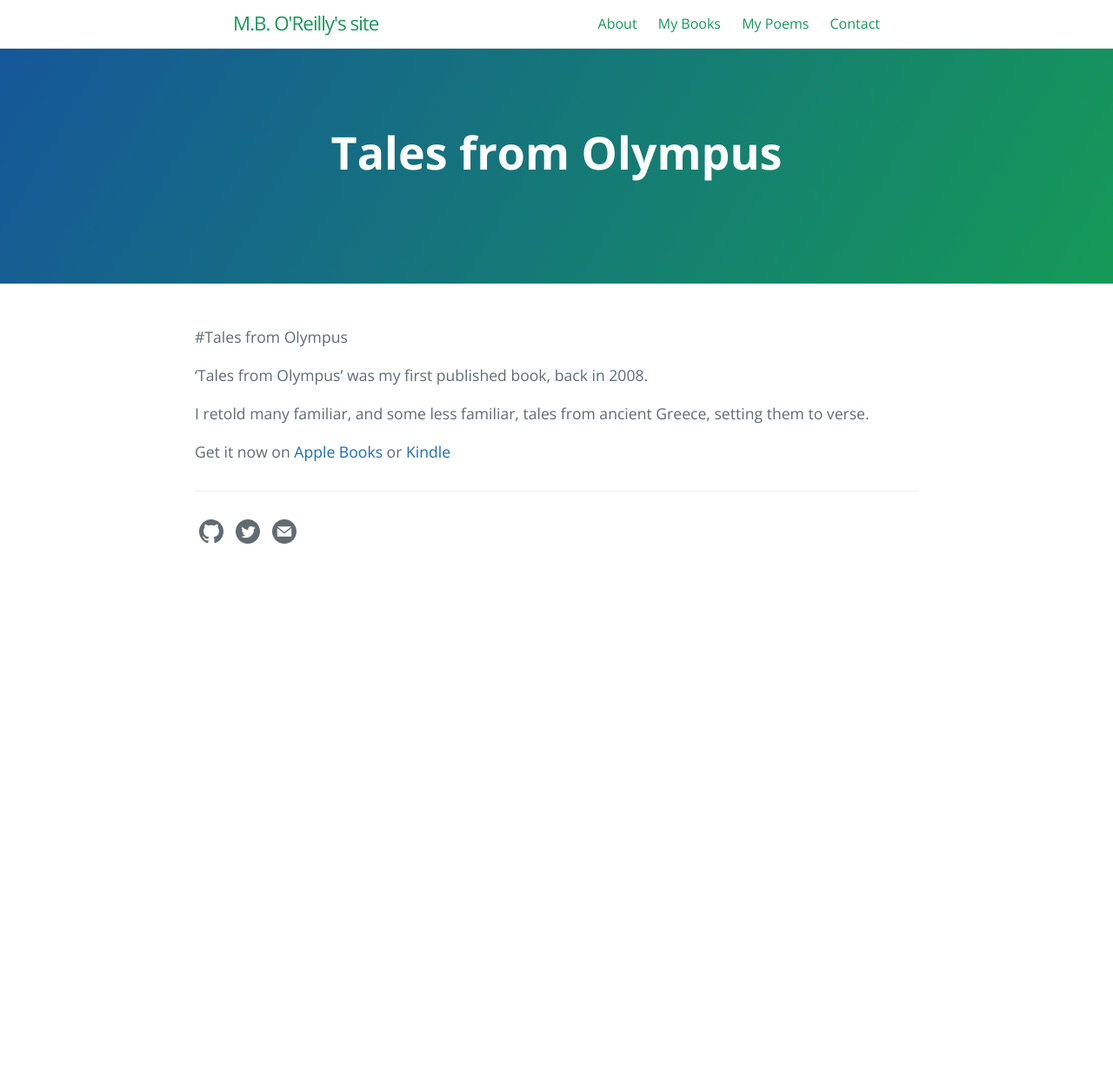
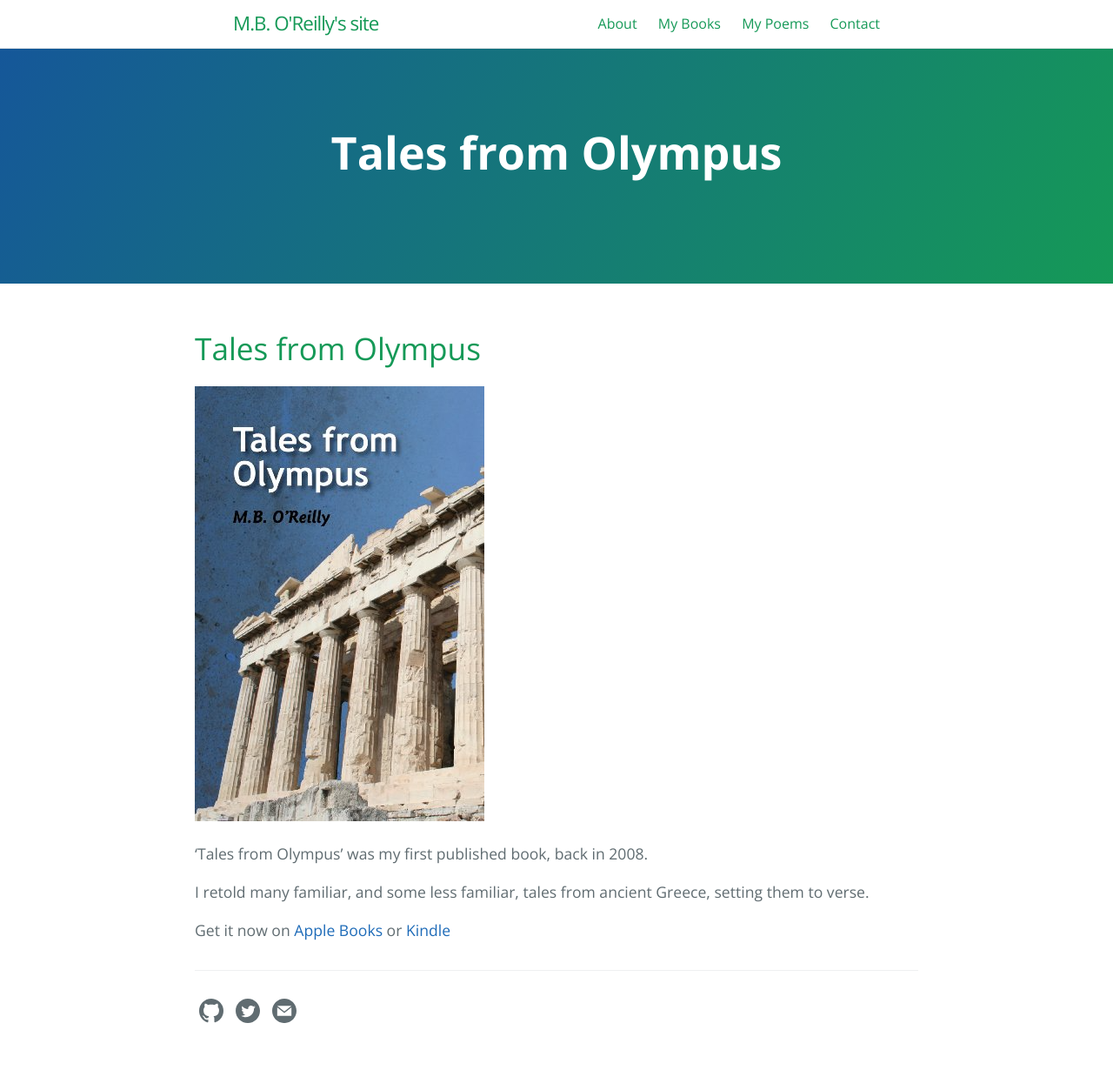
Before and after one commit to conoreilly/mbwebsite, a Jekyll site: the page built from _books/book-tales-from-olympus.md, in a window 1280 px wide. Shown: the whole page at 87% size. Built offline with Jekyll 4.4.1, drawn with Linux system fonts in a browser that asks for light colours; before the commit the page ends 900 px from its top, so only the background shows below that.

Commit message:
Add book cover images to book pages

```diff
--- a/_books/book-tales-from-olympus.md
+++ b/_books/book-tales-from-olympus.md
@@ -4,7 +4,9 @@ layout: page
 date: 2008-03-01
 ---
 
-#Tales from Olympus
+# Tales from Olympus
+
+![Tales from Olympus cover](/images/Cover_Tales_From_Olympus.png)
 
 'Tales from Olympus' was my first published book, back in 2008.
 
```
Also changed, not shown: _books/book-stella-christmas-family-tree.md (+2 -0 lines).
